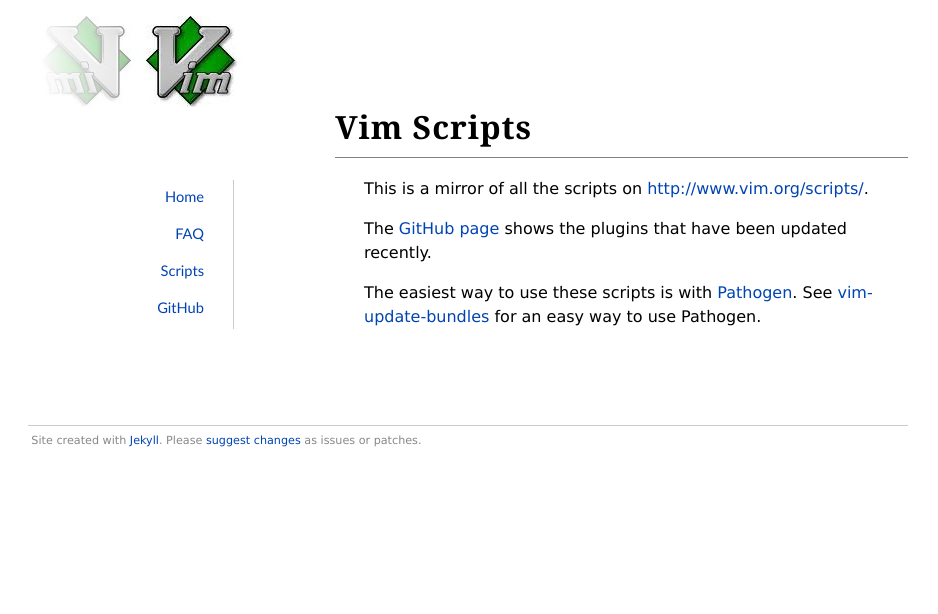
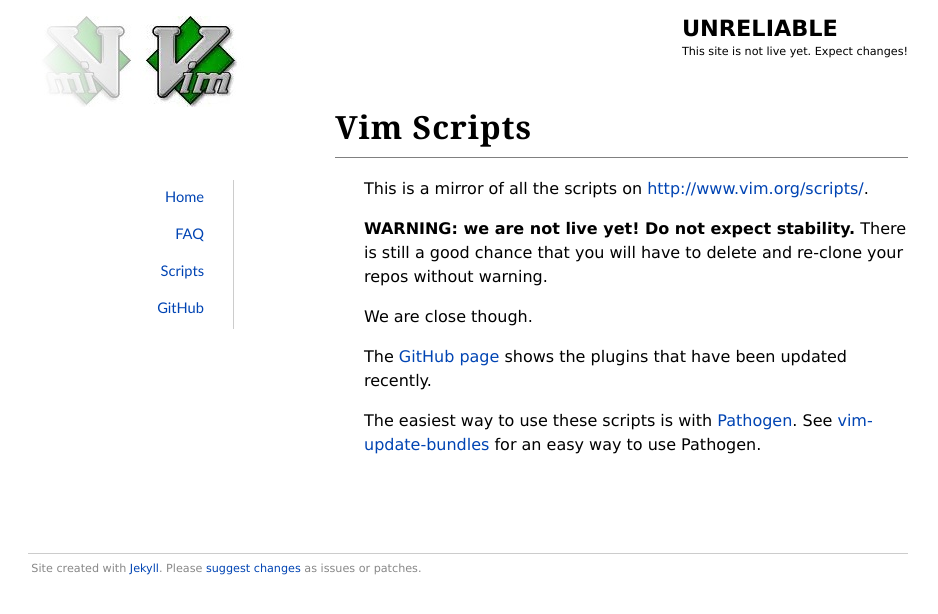
Before and after one commit to vim-scraper/vim-scraper.github.com, a Jekyll site: the page built from index.markdown, in a window 1280 px wide. Shown: the top 614 px of the page, without its empty margins (172-1110 px from the left). Built offline with Jekyll 4.4.1, drawn with Linux system fonts in a browser that asks for light colours.

Commit message:
add a warning about the site not being live yet

```diff
--- a/_layouts/default.html
+++ b/_layouts/default.html
@@ -12,6 +12,10 @@
     <div id='wrapper'>
       <div id='header'>
         <a href='index.html'><img src="images/vim-mirror.jpg" alt="Vim Mirror Logo"></a>
+        <div style="float:right">
+          <span style="font-size:1.4em;font-weight:bold">UNRELIABLE</span><br/>
+          <span style="font-size:0.7em">This site is not live yet.  Expect changes!</span>
+        </div>
       </div>
       <div id='sidebar'>
         <ol class='toc'>
--- a/index.markdown
+++ b/index.markdown
@@ -5,6 +5,12 @@
 
 This is a mirror of all the scripts on <a href="http://www.vim.org/scripts/">http://www.vim.org/scripts/</a>.
 
+**WARNING: we are not live yet!  Do not expect stability.**
+There is still a good chance that you will have to delete and
+re-clone your repos without warning.
+
+We are close though.
+
 The <a href="http://github.com/vim-scripts/">GitHub page</a>
 shows the plugins that have been updated recently.
 
```
